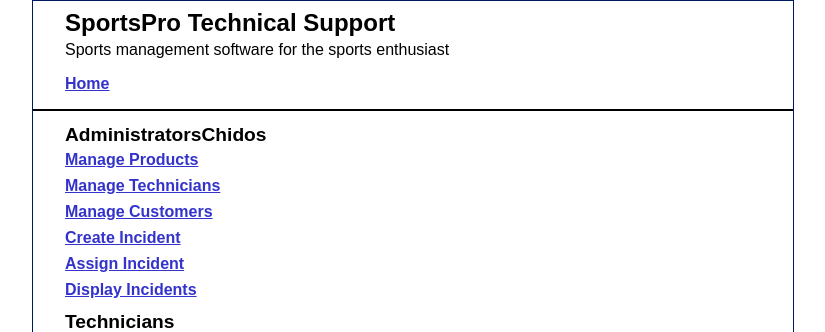
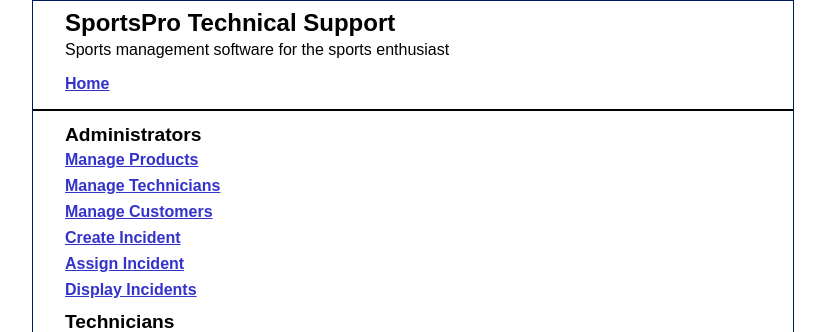
Before and after one commit to mdtc/tech_support, a PHP site: page / in a window 1280 px wide. Shown: the top 332 px of the page, without its empty margins (227-1052 px from the left). Run offline with PHP 8.4, Linux system fonts and the light colour scheme.

Commit message:
testBack

```diff
--- a/index.php
+++ b/index.php
@@ -1,7 +1,7 @@
 <?php include 'view/header.php'; ?>
 <main>
     <nav>
-    <h2>AdministratorsChidos</h2>
+    <h2>Administrators</h2>
     <ul>
         <li><a href="product_manager">Manage Products</a></li>
         <li><a href="technician_manager">Manage Technicians</a></li>
```
